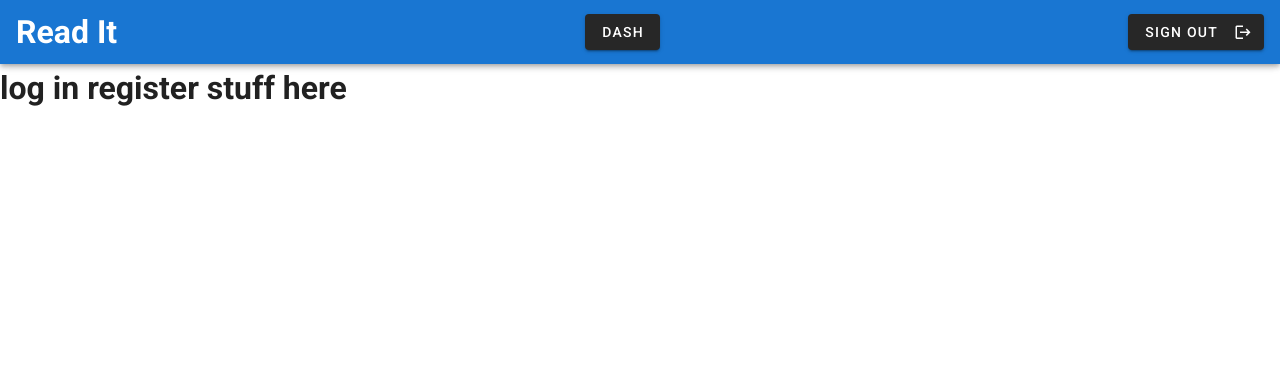
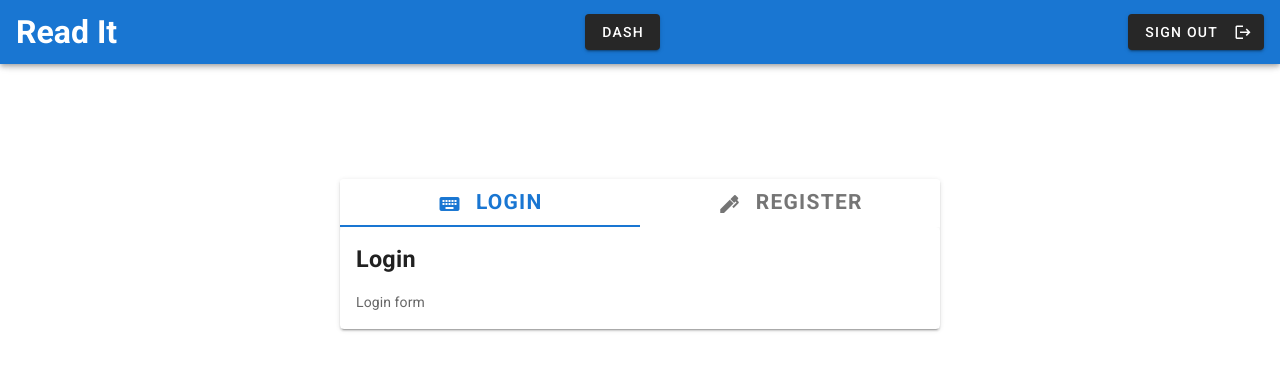
Before and after one commit to Holgermueller/HolgerMuellerWriter, a Vue app: page / in a window 1280 px wide. Shown: the top 370 px of the page. Built offline with nearby package versions, Linux system fonts and the light colour scheme.

Commit message:
built tabs for log in register forms

```diff
--- /dev/null
+++ b/src/components/LoginRegister/LogRegTabs.vue
@@ -0,0 +1,71 @@
+<template>
+  <div id="logRegTabs">
+    <v-card class="login-register" width="600">
+      <v-tabs v-model="tab" fixed-tabs>
+        <v-tab v-for="(form, index) in forms" :key="index">
+          <h2>
+            <v-icon left>
+              {{ form.icon }}
+            </v-icon>
+            {{ form.formName }}
+          </h2>
+        </v-tab>
+      </v-tabs>
+
+      <v-tabs-items v-model="tab">
+        <v-tab-item v-for="(form, index) in forms" :key="index">
+          <v-card>
+            <v-card-title class="text-center">
+              <h3>
+                {{ form.formName }}
+              </h3>
+            </v-card-title>
+
+            <v-card-text>
+              <div v-if="form.formName === 'Register'">
+                <h2>
+                  register form
+                </h2>
+              </div>
+
+              <div v-else>
+                Login form
+              </div>
+            </v-card-text>
+          </v-card>
+        </v-tab-item>
+      </v-tabs-items>
+    </v-card>
+  </div>
+</template>
+
+<script>
+export default {
+  name: "LoginRegisterTabs",
+
+  data() {
+    return {
+      tab: null,
+
+      forms: [
+        {
+          formName: "Login",
+          formMessage: "Log In Here:",
+          icon: "mdi-keyboard",
+        },
+        {
+          formName: "Register",
+          formMessage: "Register Here",
+          icon: "mdi-pen",
+        },
+      ],
+    };
+  },
+};
+</script>
+
+<style scoped>
+.login-register {
+  margin: 9% auto;
+}
+</style>
--- a/src/components/SignIn.vue
+++ b/src/components/SignIn.vue
@@ -1,5 +1,17 @@
 <template>
-  <div>
-    <h1>log in register stuff here</h1>
+  <div id="HomePage">
+    <logRegTabs />
   </div>
 </template>
+
+<script>
+import logRegTabs from "./LoginRegister/LogRegTabs.vue";
+
+export default {
+  name: "LoginRegisterPage",
+
+  components: {
+    logRegTabs,
+  },
+};
+</script>
--- a/src/components/SingleBook.vue
+++ b/src/components/SingleBook.vue
@@ -16,6 +16,10 @@
           Began: {{ book.beganReading }}
 
           Finished: {{ book.finished }}
+        </div>
+
+        <div class="comments">
+          Comments go here
         </div>
       </v-card-text>
 
```
Also changed, not shown: src/components/LoginRegister/Login.vue (added, +11 -0 lines), src/components/LoginRegister/Register.vue (added, +11 -0 lines).
